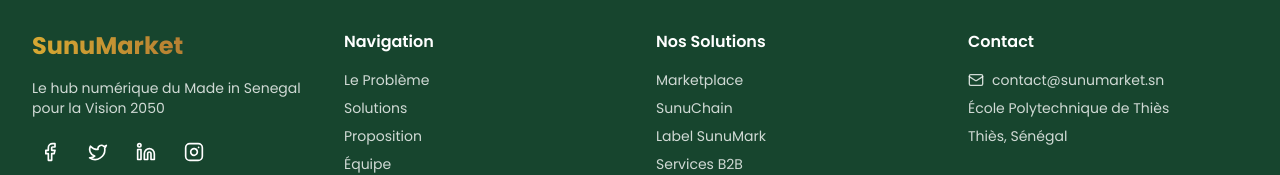
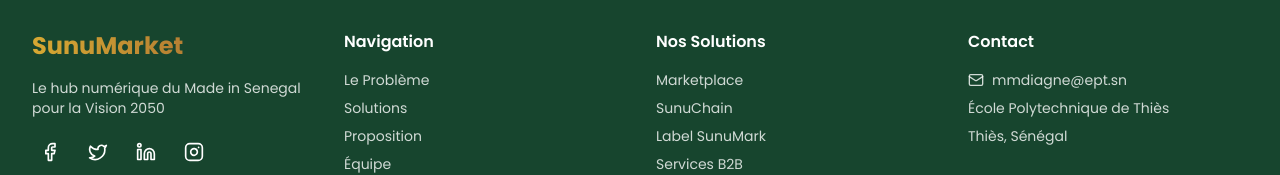
Before and after one commit to mouhaa-md/sunumarket, a React (Vite) app: page / in a window 1280 px wide. Shown: the part 7964-8139 px from the top of the page. Built offline with nearby package versions, Linux system fonts and the light colour scheme; the HTML template or start-up script is replaced by a standard one.

Commit message:
Fix contact email

```diff
--- a/src/components/Footer.tsx
+++ b/src/components/Footer.tsx
@@ -57,8 +57,8 @@ const Footer = () => {
             <ul className="space-y-2 text-sm text-primary-foreground/80">
               <li className="flex items-center gap-2">
                 <Mail className="h-4 w-4" />
-                <a href="mailto:contact@sunumarket.sn" className="hover:text-secondary transition-colors">
-                  contact@sunumarket.sn
+                <a href="mailto:mmdiagne@ept.sn" className="hover:text-secondary transition-colors">
+                  mmdiagne@ept.sn
                 </a>
               </li>
               <li>École Polytechnique de Thiès</li>
```
